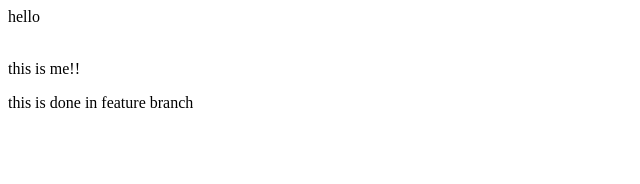
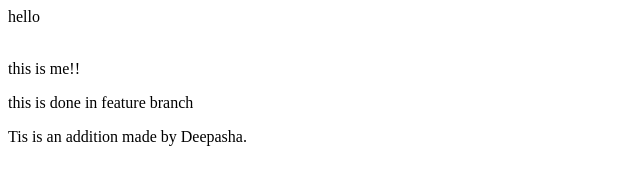
Before and after one commit to DeepashaDahiya/Celestial, a plain HTML site: page index.html in a window 1280 px wide. Shown: the whole page, without its empty margins (0-640 px from the left). Drawn offline with Linux system fonts and the light colour scheme.

Commit message:
Update index.html

```diff
--- a/index.html
+++ b/index.html
@@ -1,3 +1,4 @@
 <p>hello</p><br>
 this is me!!
 <p>this is done in feature branch</p>
+<p>Tis is an addition made by Deepasha.</p>
```
